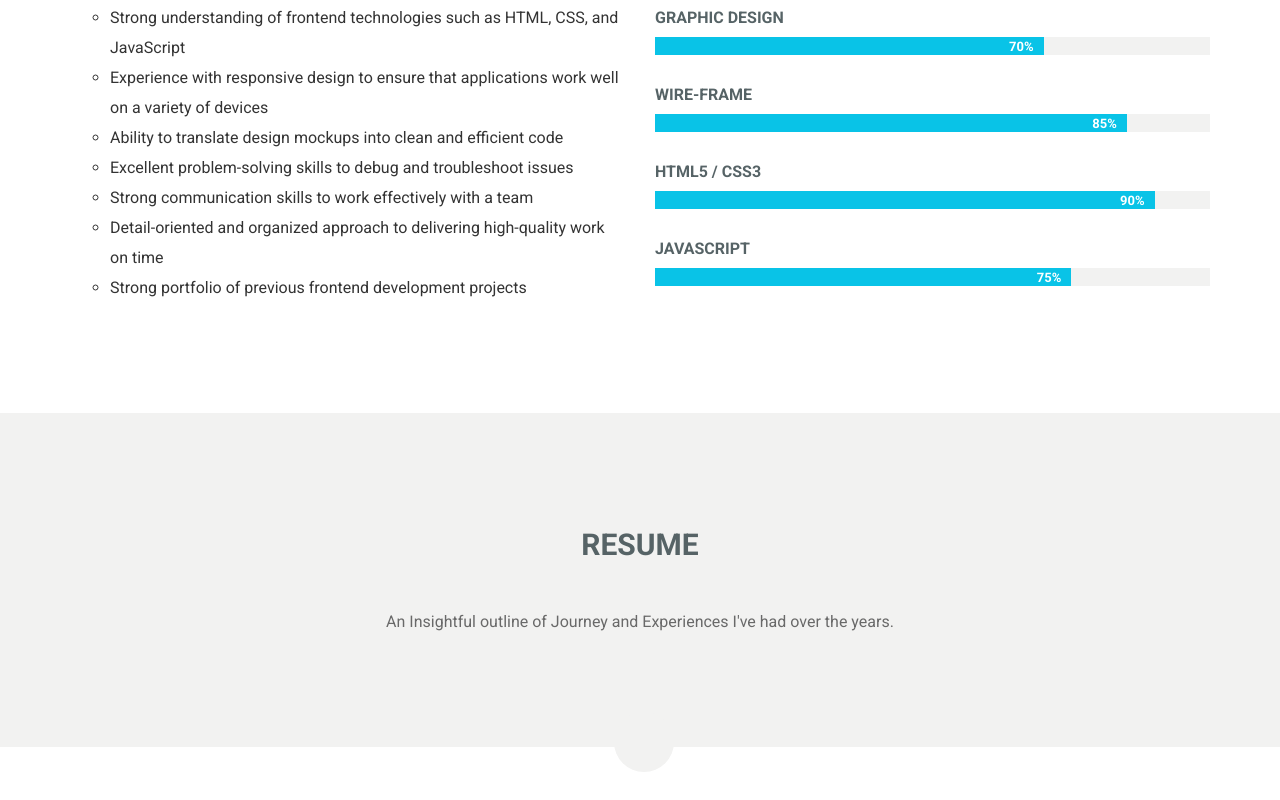
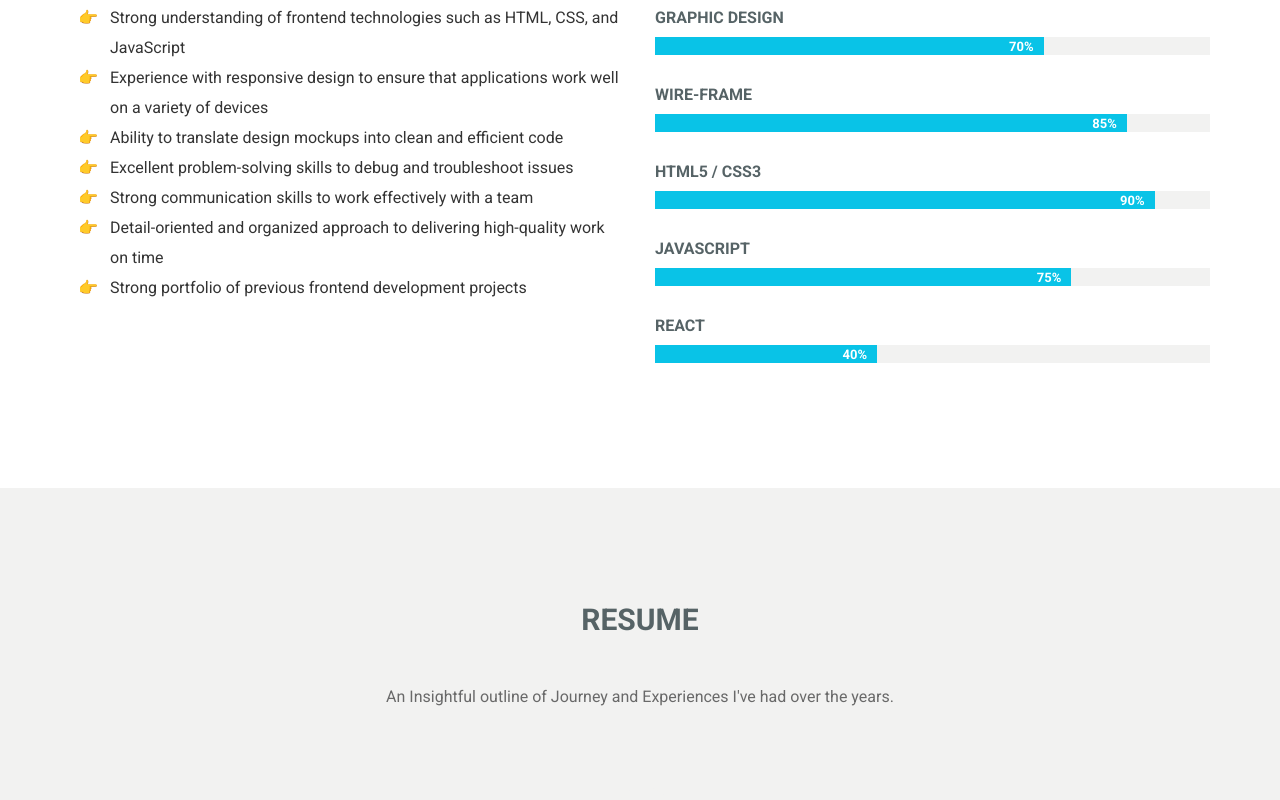
Before and after one commit to mmmyykkeee/mykemaina, a website: page index.html in a window 1280 px wide. Shown: the part 2528-3328 px from the top of the page. Drawn offline with nearby package versions, Linux system fonts and the light colour scheme; some packages are replaced by stand-ins of ours; no server answers; a script that the page names is missing.

Commit message:
Slight Update

```diff
--- a/css/style.css
+++ b/css/style.css
@@ -1201,6 +1201,6 @@ float: right;*/
     margin-top: 110px;
   }
 }
-.show li {
-  list-style: circle;
+.show li::marker {
+  content: '👉   ';
 }
--- a/index.html
+++ b/index.html
@@ -358,6 +358,22 @@
                   style="width: 75%"
                 >
                   75%
+                </div>
+              </div>
+            </div>
+
+            <div class="skill-box wow fadeInDown" data-wow-delay=".8s">
+              <label> React </label>
+              <div class="progress">
+                <div
+                  class="progress-bar"
+                  role="progress-bar"
+                  aria-valuemin="0"
+                  aria-valuenow="40"
+                  aria-valuemax="100"
+                  style="width: 40%"
+                >
+                  40%
                 </div>
               </div>
             </div>
```
